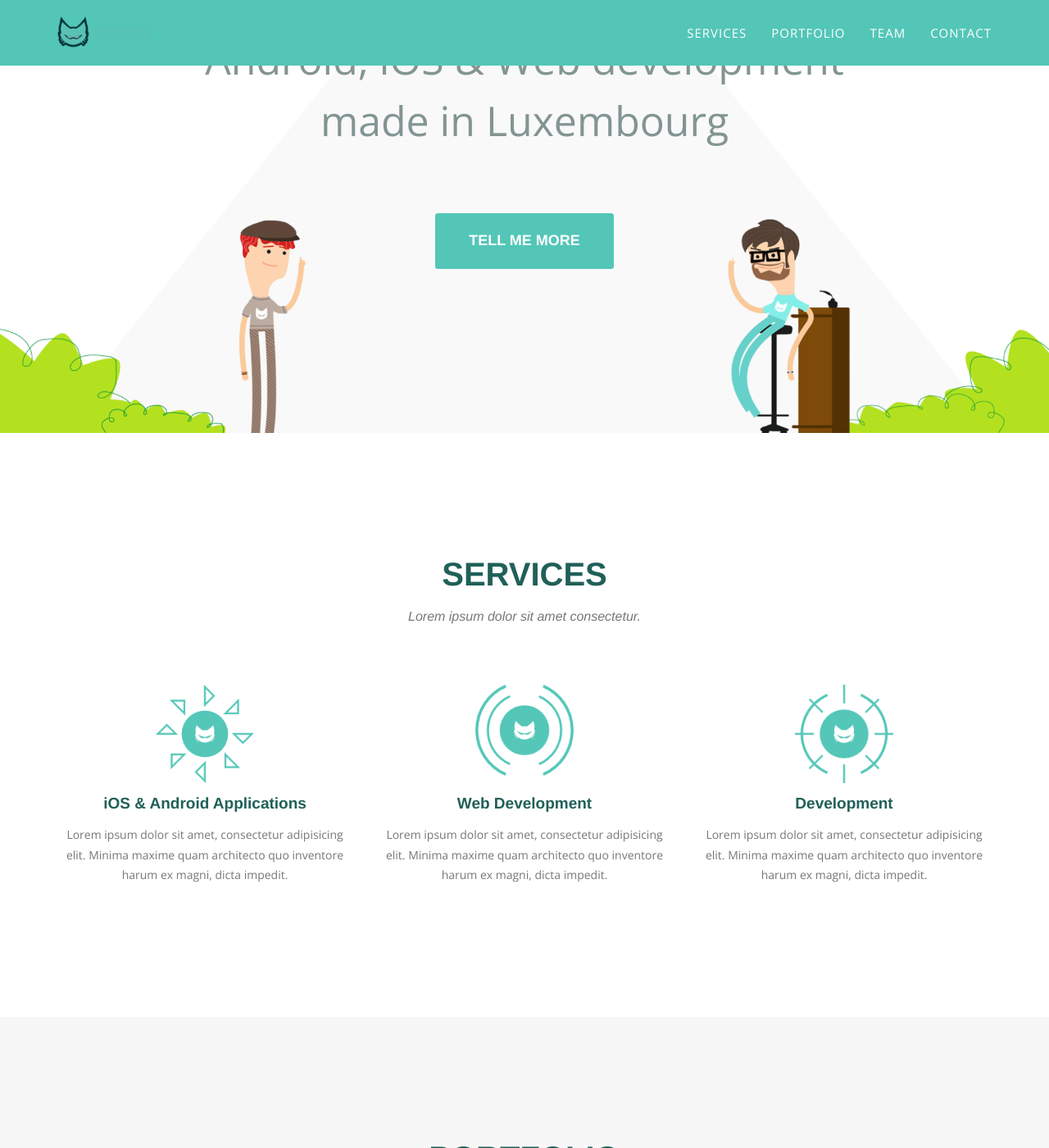
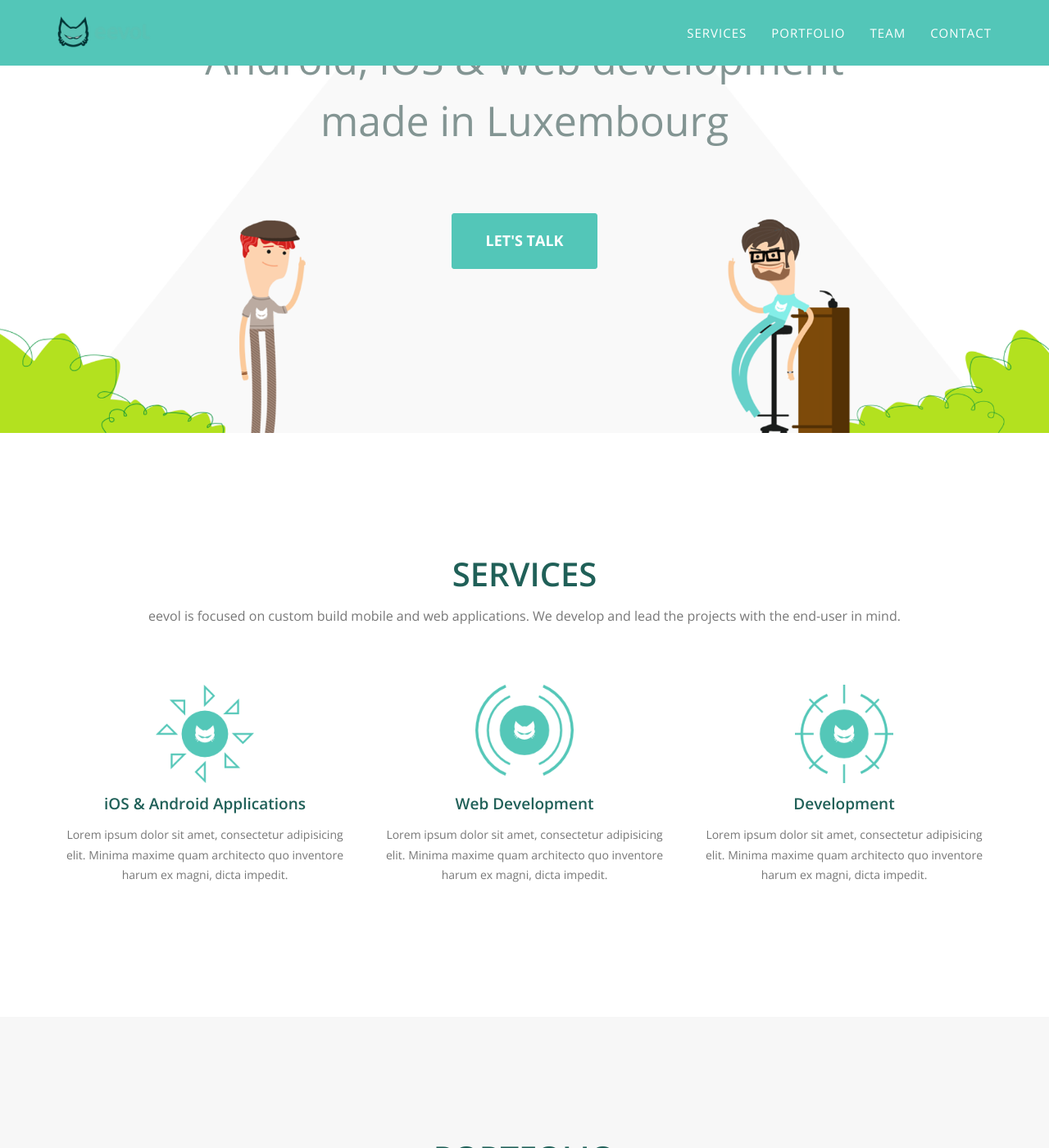
Before and after one commit to eevol/eevol.github.io, a Jekyll site: the page built from index.html, in a window 1280 px wide and 1400 px high, scrolled down 330 px. Shown: the whole window at 82% size. Built offline with Jekyll 4.4.1, drawn with Linux system fonts in a browser that asks for light colours.

Commit message:
Styling and texts

```diff
--- a/_includes/head.html
+++ b/_includes/head.html
@@ -14,7 +14,7 @@
 
     <!-- Custom Fonts -->
     <link rel="stylesheet" href="{{ "/css/font-awesome/css/font-awesome.min.css" | prepend: site.baseurl }}">
-    <link href='http://fonts.googleapis.com/css?family=Open+Sans:400,300,600,700,800' rel='stylesheet' type='text/css'>
+    <link href='http://fonts.googleapis.com/css?family=Open+Sans:100,400,300,600,700,800' rel='stylesheet' type='text/css'>
 
     <!-- HTML5 Shim and Respond.js IE8 support of HTML5 elements and media queries -->
     <!-- WARNING: Respond.js doesn't work if you view the page via file:// -->
--- a/_includes/header.html
+++ b/_includes/header.html
@@ -43,7 +43,7 @@
             <div class="intro-text">
                 <div class="intro-lead-in">eevol is tailor-made Mobile & Web Applications</div>
                 <div class="intro-heading">Android, iOS & Web development<br> made in Luxembourg</div>
-                <a href="#services" class="page-scroll btn btn-xl">Tell Me More</a>
+                <a href="#services" class="page-scroll btn btn-xl">Let's talk</a>
             </div>
         </div>
     </header>
--- a/_includes/services.html
+++ b/_includes/services.html
@@ -4,7 +4,7 @@
             <div class="row">
                 <div class="col-lg-12 text-center">
                     <h2 class="section-heading">Services</h2>
-                    <h3 class="section-subheading text-muted">Lorem ipsum dolor sit amet consectetur.</h3>
+                    <h3 class="section-subheading text-muted">eevol is <span class="highlight">focused</span> on custom build mobile and web applications. We develop and lead the projects with the end-user in mind.</h3>
                 </div>
             </div>
             <div class="row text-center">
```
Also changed, not shown: _includes/css/agency.css (+9 -12 lines), 3 other files.
